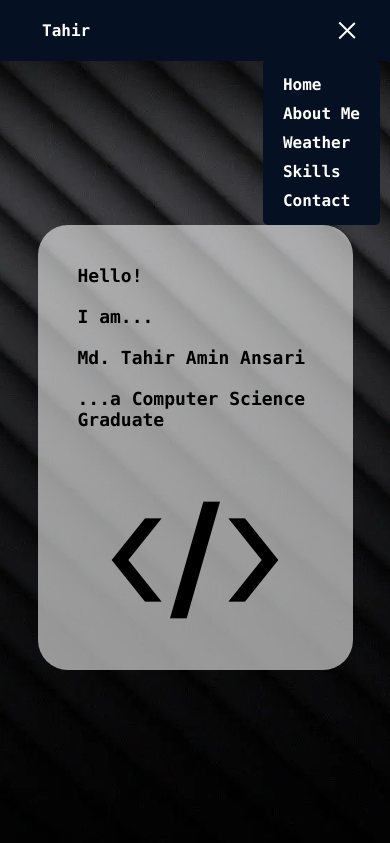
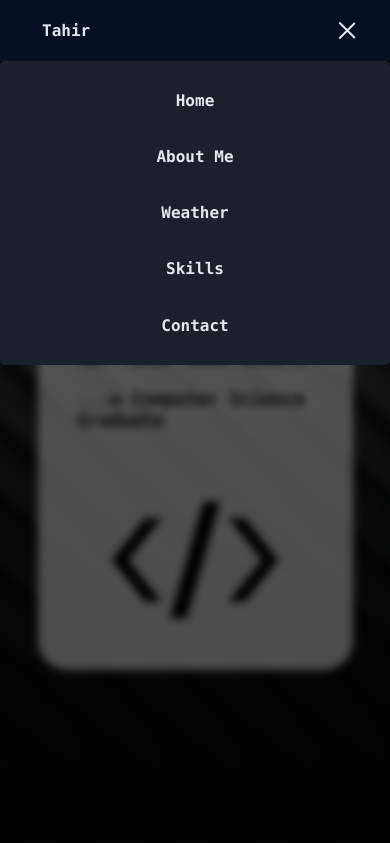
Before and after one commit to Md-Tahir-Amin-Ansari/Portfolio-Project, a plain HTML site: page index.html in a window 390 px wide. Both pictures are taken after a click on the button 346 px from the left and 30 px from the top of the page. Shown: the top 843 px of the page. Drawn offline with nearby package versions, Linux system fonts and the light colour scheme.

```diff
--- a/css/style.css
+++ b/css/style.css
@@ -27,7 +27,7 @@
 .hamMenuLine{
     height: 0.13rem;
     width: 1.4rem;
-    background-color: white;
+    background-color: #E2E8F0;
     transition: transform 0.3s ease, opacity 0.3s ease;
 }
 
@@ -43,7 +43,7 @@
     z-index: 1000;
 }
 header a {
-    color: #fff;
+    color: #E2E8F0;
     padding: 0.433rem 0.725rem;
     border-radius: 0.308rem;
     transition: background 0.3s;
@@ -166,6 +166,27 @@
 
 /*experimental*/
 @media (max-width: 768px) {
+    .overlay {
+        position: fixed;
+        top: 3.8rem;
+        left: 0;
+        width: 100%;
+        height: 100%;
+        background-color: rgba(0, 0, 0, 0.5);
+        opacity: 0;
+        visibility: hidden;
+        backdrop-filter: blur(0px);
+        transition: opacity 0.5s ease,background-filter 0.5s ease;
+        z-index: 0;
+    }
+
+    .overlay.visible {
+        opacity: 1;
+        visibility: visible;
+        backdrop-filter: blur(4px);
+        z-index: 1; /* Place it behind the dropdown menu */
+    }
+
     .hamMenuToggle {
         display: flex;
         cursor: pointer;
@@ -178,19 +199,33 @@
         padding: 0;
     }
 
-    #titleBarButtons {
-        display: none;
+    #titleBarButtons {/*change here: 11/25/2024*/
+        visibility: hidden;
+        display: flex;
         flex-direction: column;
+        gap: 1.7rem;
+        justify-content: center;
+        align-items: center;
         position: absolute;
-        top: 3.75rem;
-        right: 0.625rem;
-        background: #051022;
+        top: 3.8rem;
+        right: 0;
+        z-index: 2;
+        height: 0;
+        width: 100%;
+        background: #1A202C;
+        color: #E2E8F0;
+        /*change here*/
         border-radius: 0.313rem;
         padding: 0.625rem;
+        overflow: hidden;
+        transition: height 0.7s ease, visibility 0s linear 0.7s; /* Smooth transitions */
     }
 
     #titleBarButtons.visible {
+        visibility: visible;
         display: flex;
+        height:19rem; /* Set your desired height */
+        transition: height 0.7s ease, visibility 0s;
     }
     .hamMenuToggle.active .hamMenuLine:nth-child(1) { transform: translate(0, 0.65rem) rotate(45deg); }
     .hamMenuToggle.active .hamMenuLine:nth-child(2) { opacity: 0; }
--- a/index.html
+++ b/index.html
@@ -3,7 +3,8 @@
 <head>
     <meta charset="UTF-8">
     <meta name="viewport" content="width=device-width, initial-scale=1.0">
-    <title>Your Website Title</title>
+    <title>Tahir | Web Developer</title>
+    <link rel="icon" type="image/x-icon" href="images/favicon.ico">
     <link rel="stylesheet" href="css/style.css">
     <!-- Include jQuery from a CDN -->
     <script src="https://ajax.googleapis.com/ajax/libs/jquery/3.4.1/jquery.min.js"></script>
@@ -12,13 +13,16 @@
 <body>
 <!-- Your website content goes here -->
 <header id="titleBar">
+
     <div id="titleBarHome">
         <a href="" class="buttons">Tahir</a>
+        <span class="overlay" id="menuOverlay"></span>
     </div>
     <button class="hamMenuToggle" onclick="toggleMenu()">
         <span class="hamMenuLine"></span>
         <span class="hamMenuLine"></span>
         <span class="hamMenuLine"></span>
+<!--        <span class="overlay" id="menuOverlay"></span>-->
     </button>
     <div id="titleBarButtons" class="hidden">
         <a href="#Home" class="buttons" onclick="toggleMenu()">Home</a>
@@ -105,7 +109,7 @@
     <div>
         <ul class="contacts-list">
             <li><a class="buttons" href="mailto:rk9401424@gmail.com" target="_blank">E-mail</a></li>
-            <li><a class="buttons" href="https://www.google.com"></a>Resume</li>
+            <li><a class="buttons" href="resources/Md-Tahir-Amin-Ansari-CV.pdf" download="Md-Tahir-Amin-Ansari.pdf">Resume</a></li>
             <li><a class="buttons" href="https://www.linkedin.com/in/md-tahir-amin-ansari-68a558228/" target="_blank">Linkedin</a></li>
             <li><a class="buttons" href="https://github.com/Md-Tahir-Amin-Ansari">Github</a></li>
         </ul>
--- a/js/main.js
+++ b/js/main.js
@@ -16,8 +16,11 @@
 function toggleMenu() {
     const menu = document.getElementById('titleBarButtons');
     const hamMenu = document.querySelector('.hamMenuToggle');
+    const menuOverlay = document.getElementById('menuOverlay');
     menu.classList.toggle('visible');
     hamMenu.classList.toggle('active');
+    menuOverlay.classList.toggle('visible');
+
 }
 // a function to convert degrees to direction
 function degreesToDirection(degrees) {
```
Also changed, not shown: images/favicon.ico (added), 1 other file.
